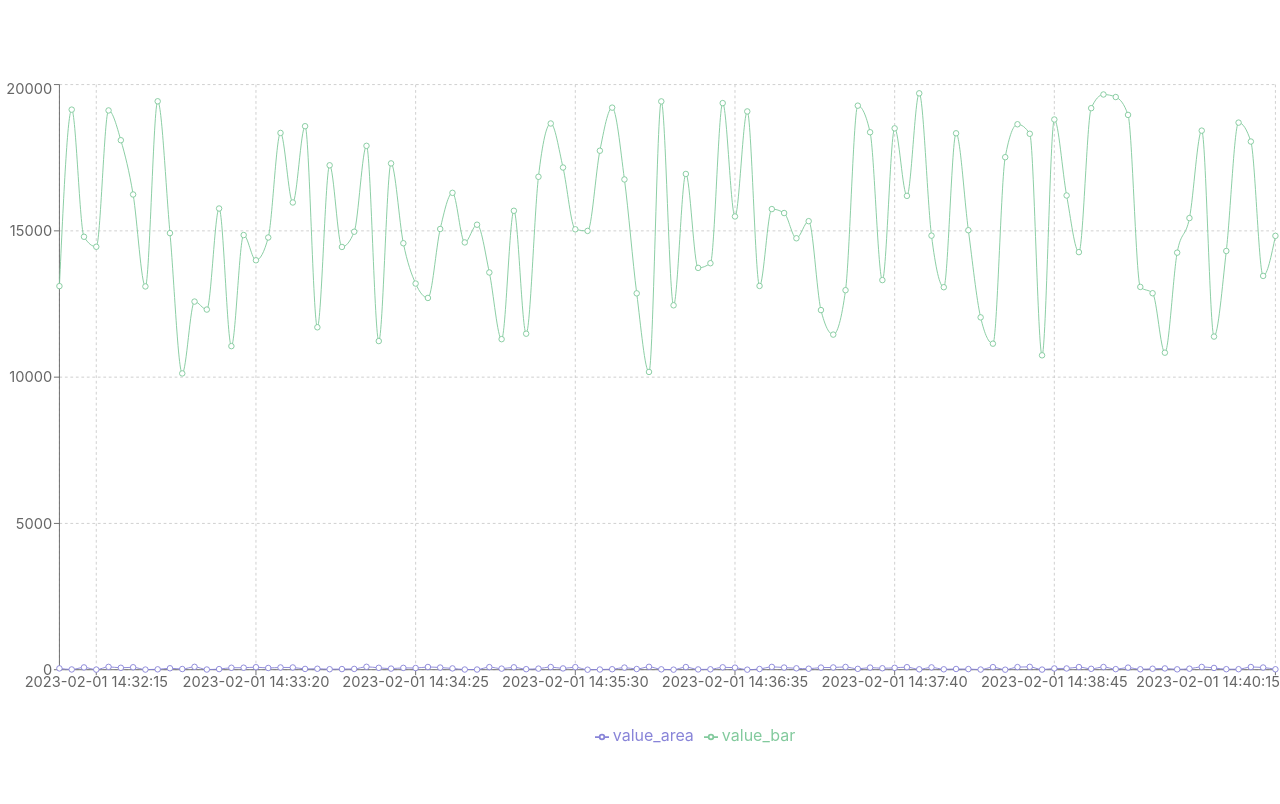
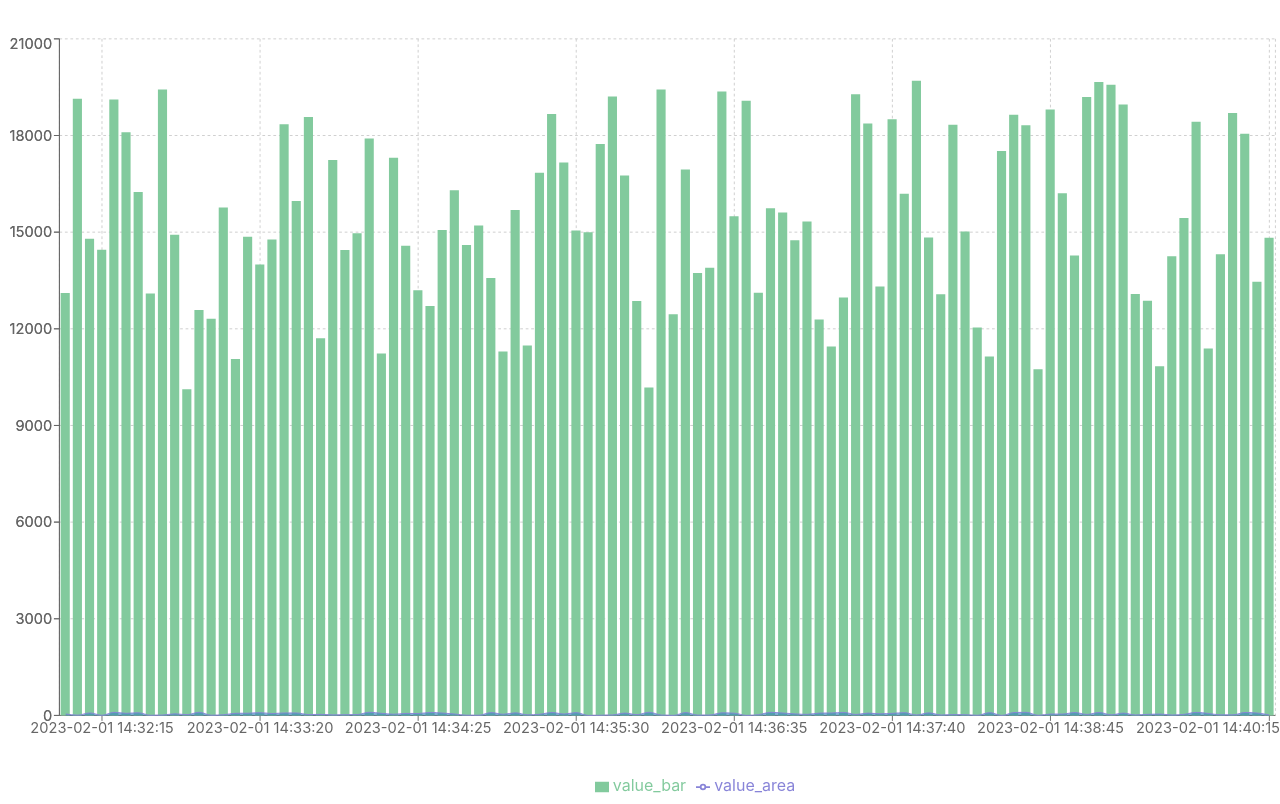
Before and after one commit to wanted-onboarding-10team/pre-onboarding-9th-3-10, a React (Create React App) app: page / in a window 1280 px wide. Shown: the top 804 px of the page. Built offline with nearby package versions, Linux system fonts and the light colour scheme.

Commit message:
[#2] feature: 복합 그래프로 변경
요구 사항에 맞게 area와 bar 둘다 동시에 보이는 복합 그래프로 변경하였습니다.

```diff
--- a/src/components/Chart.tsx
+++ b/src/components/Chart.tsx
@@ -1,4 +1,4 @@
-import { CartesianGrid, Legend, Line, LineChart, Tooltip, XAxis, YAxis } from 'recharts';
+import { Area, Bar, CartesianGrid, ComposedChart, Legend, Tooltip, XAxis, YAxis } from 'recharts';
 import { ChartDataType } from 'types/data';
 
 interface ChartProps {
@@ -6,16 +6,20 @@ interface ChartProps {
 }
 
 const Chart = ({ data }: ChartProps) => {
-  return (
-    <LineChart width={1400} height={700} data={data}>
+  return data ? (
+    <ComposedChart width={1400} height={800} data={data}>
       <CartesianGrid strokeDasharray='3 3' />
       <XAxis dataKey='time' />
-      <YAxis />
+      <YAxis dataKey='value_bar' tickCount={8} />
+      <YAxis dataKey='value_bar' tickCount={8} />
       <Tooltip />
       <Legend />
-      <Line type='monotone' dataKey='value_area' stroke='#8884d8' />
-      <Line type='monotone' dataKey='value_bar' stroke='#82ca9d' />
-    </LineChart>
+
+      <Bar type='monotone' dataKey='value_bar' fill='#82ca9d' />
+      <Area type='monotone' dataKey='value_area' stroke='#8884d8' />
+    </ComposedChart>
+  ) : (
+    <p>loading</p>
   );
 };
 
```
